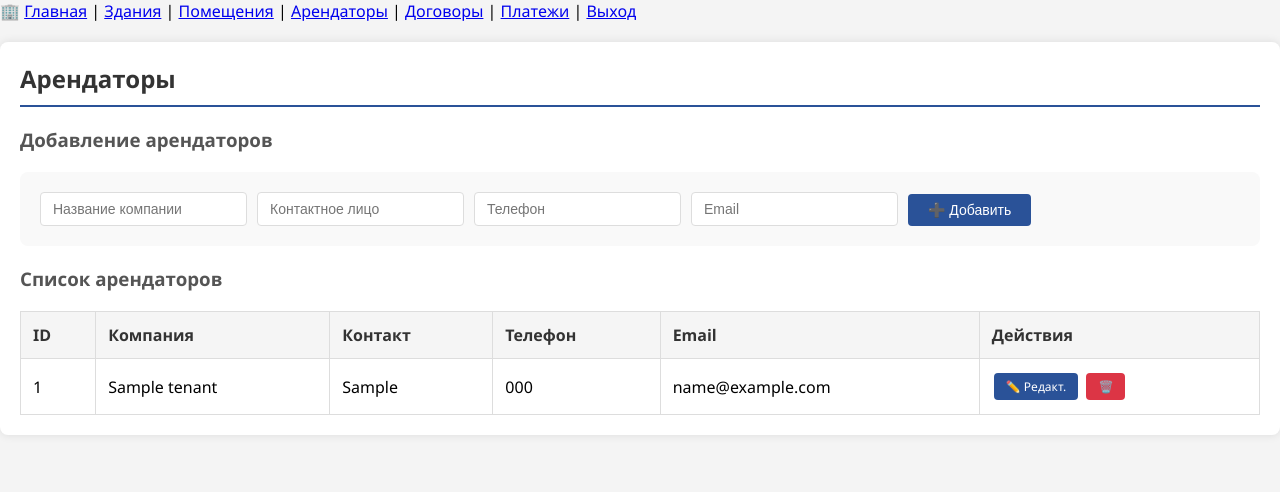
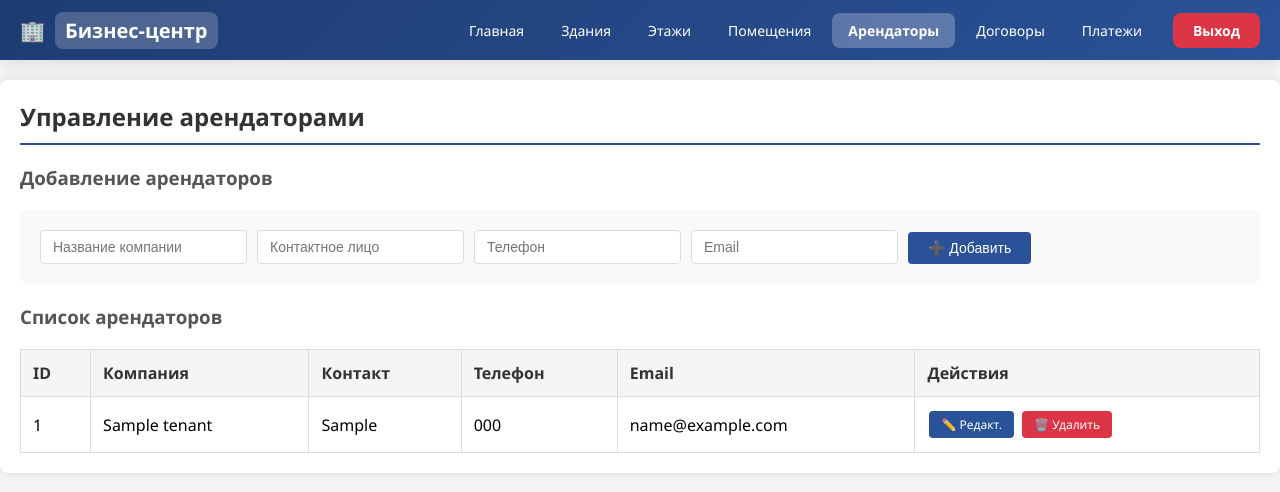
Before and after one commit to Dmitrij-Vi/php_interface, a PHP site: page /tenants.php in a window 1280 px wide. Shown: the top 492 px of the page. Run offline with PHP 8.4, Linux system fonts and the light colour scheme; the visitor is signed in with stand-in values (Sample User, id 1); tables that the repository leaves empty hold one stand-in row (values such as "Sample post").

Commit message:
Update tenants.php

```diff
--- a/vikanovbd/tenants.php
+++ b/vikanovbd/tenants.php
@@ -5,7 +5,7 @@ require 'config.php';
 
 // Добавление
 if ($_SERVER['REQUEST_METHOD'] === 'POST' && isset($_POST['add'])) {
-    $stmt = $pdo->prepare("INSERT INTO tenants (company_name, contact_person, phone, email) VALUES (?, ?, ?, ?)");
+    $stmt = $pdo->prepare("INSERT INTO tenants (company_name, contact_person, phone, email, is_active) VALUES (?, ?, ?, ?, 1)");
     $stmt->execute([$_POST['company_name'], $_POST['contact_person'], $_POST['phone'], $_POST['email']]);
     message('Арендатор добавлен');
     header('Location: tenants.php');
@@ -40,11 +40,28 @@ if (isset($_GET['edit'])) {
 }
 ?>
 <!DOCTYPE html>
-<html><head><title>Арендаторы</title><link rel="stylesheet" href="style.css"></head>
+<html>
+<head><title>Арендаторы</title><link rel="stylesheet" href="style.css"></head>
 <body>
-<div class="menu">🏢 <a href="index.php">Главная</a> | <a href="buildings.php">Здания</a> | <a href="rooms.php">Помещения</a> | <a href="tenants.php">Арендаторы</a> | <a href="contracts.php">Договоры</a> | <a href="payments.php">Платежи</a> | <a href="logout.php">Выход</a></div>
+<div class="header">
+    <div class="navbar">
+        <div class="logo">
+            🏢 <span>Бизнес-центр</span>
+        </div>
+        <div class="nav-menu">
+            <a href="index.php" class="nav-link">Главная</a>
+            <a href="buildings.php" class="nav-link">Здания</a>
+            <a href="floors.php" class="nav-link">Этажи</a>
+            <a href="rooms.php" class="nav-link">Помещения</a>
+            <a href="tenants.php" class="nav-link active">Арендаторы</a>
+            <a href="contracts.php" class="nav-link">Договоры</a>
+            <a href="payments.php" class="nav-link">Платежи</a>
+            <a href="#" class="nav-link logout-btn" onclick="showLogoutModal(event)">Выход</a>
+        </div>
+    </div>
+</div>
 <div class="container">
-    <h2>Арендаторы</h2>
+    <h2>Управление арендаторами</h2>
     <?php show_msg(); ?>
 
     <?php if ($edit_item): ?>
@@ -52,9 +69,9 @@ if (isset($_GET['edit'])) {
         <form method="POST">
             <input type="hidden" name="id" value="<?php echo $edit_item['tenant_id']; ?>">
             <input type="text" name="company_name" value="<?php echo htmlspecialchars($edit_item['company_name']); ?>" required>
-            <input type="text" name="contact_person" value="<?php echo htmlspecialchars($edit_item['contact_person']); ?>">
-            <input type="text" name="phone" value="<?php echo htmlspecialchars($edit_item['phone']); ?>">
-            <input type="email" name="email" value="<?php echo htmlspecialchars($edit_item['email']); ?>">
+            <input type="text" name="contact_person" value="<?php echo htmlspecialchars($edit_item['contact_person']); ?>" placeholder="Контактное лицо">
+            <input type="text" name="phone" value="<?php echo htmlspecialchars($edit_item['phone']); ?>" placeholder="Телефон">
+            <input type="email" name="email" value="<?php echo htmlspecialchars($edit_item['email']); ?>" placeholder="Email">
             <button type="submit" name="edit">💾 Сохранить</button>
             <a href="tenants.php" class="btn">Отмена</a>
         </form>
@@ -71,7 +88,10 @@ if (isset($_GET['edit'])) {
 
     <h3>Список арендаторов</h3>
     <table>
+        <thead>
             <tr><th>ID</th><th>Компания</th><th>Контакт</th><th>Телефон</th><th>Email</th><th>Действия</th></tr>
+        </thead>
+        <tbody>
             <?php foreach ($list as $t): ?>
             <tr>
                 <td><?php echo $t['tenant_id']; ?></td>
@@ -80,12 +100,58 @@ if (isset($_GET['edit'])) {
                 <td><?php echo htmlspecialchars($t['phone']); ?></td>
                 <td><?php echo htmlspecialchars($t['email']); ?></td>
                 <td>
-                <a class="btn" href="?edit=<?php echo $t['tenant_id']; ?>">✏️ Редакт.</a>
-                <a class="btn btn-danger" href="?del=<?php echo $t['tenant_id']; ?>" onclick="return confirm('Удалить арендатора?')">🗑️</a>
+                    <a href="?edit=<?php echo $t['tenant_id']; ?>" class="btn">✏️ Редакт.</a>
+                    <a href="?del=<?php echo $t['tenant_id']; ?>" class="btn btn-danger" onclick="return confirm('Удалить арендатора?')">🗑️ Удалить</a>
                 </td>
             </tr>
             <?php endforeach; ?>
+        </tbody>
     </table>
 </div>
+
+<!-- Модальное окно подтверждения выхода -->
+<div id="logoutModal" class="modal">
+    <div class="modal-content">
+        <div class="modal-header">
+            <h3>Подтверждение выхода</h3>
+            <span class="modal-close" onclick="closeLogoutModal()">&times;</span>
+        </div>
+        <div class="modal-body">
+            <p>⚠️ Вы уверены, что хотите выйти из системы?</p>
+        </div>
+        <div class="modal-footer">
+            <button class="modal-btn modal-btn-cancel" onclick="closeLogoutModal()">❌ Отмена</button>
+            <button class="modal-btn modal-btn-confirm" onclick="confirmLogout()">✅ Выйти</button>
+        </div>
+    </div>
+</div>
+
+<script>
+function showLogoutModal(event) {
+    event.preventDefault();
+    document.getElementById('logoutModal').style.display = 'block';
+}
+
+function closeLogoutModal() {
+    document.getElementById('logoutModal').style.display = 'none';
+}
+
+function confirmLogout() {
+    window.location.href = 'logout.php';
+}
+
+window.onclick = function(event) {
+    var modal = document.getElementById('logoutModal');
+    if (event.target == modal) {
+        modal.style.display = 'none';
+    }
+}
+
+document.addEventListener('keydown', function(event) {
+    if (event.key === 'Escape') {
+        closeLogoutModal();
+    }
+});
+</script>
 </body>
 </html>
```
Lines whose indentation alone changed are shown as unchanged.
